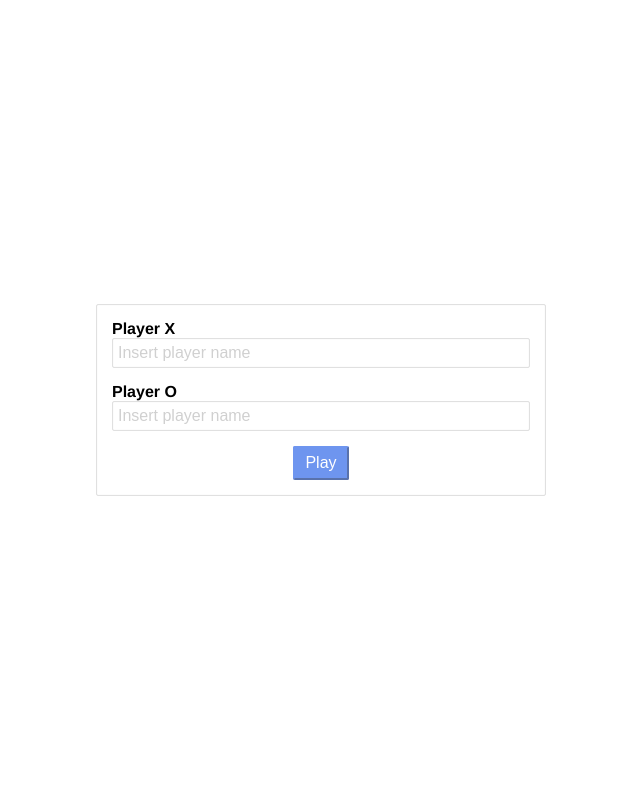
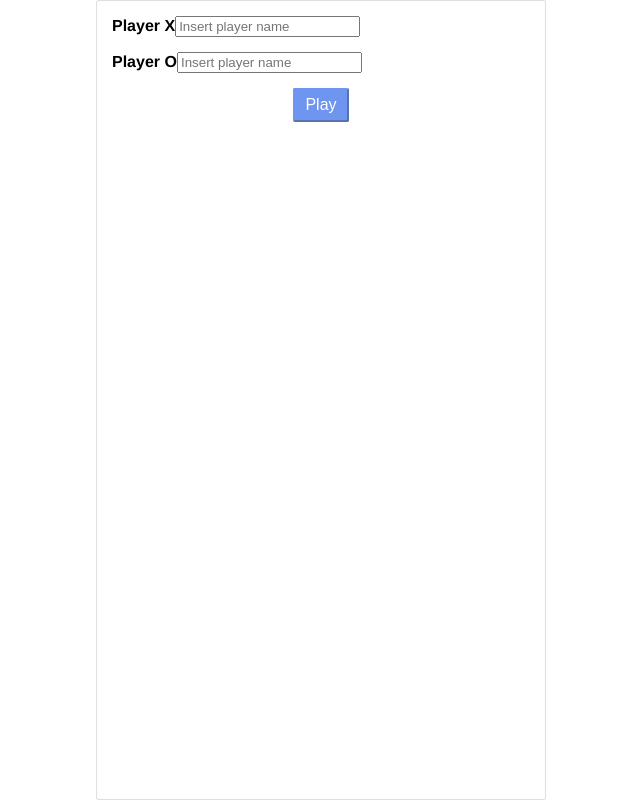
Before and after one commit to Sanfra1407/Tic-Tac-Vue, a Vue app: page / in a window 1280 px wide. Shown: the whole page, without its empty margins (319-959 px from the left). Built offline with nearby package versions, Linux system fonts and the light colour scheme.

Commit message:
Improved CSS BEM naming

```diff
--- a/src/scss/_form.scss
+++ b/src/scss/_form.scss
@@ -1,7 +1,7 @@
 .form {
-  &-input {
+  &__input {
     width: 100%;
-    padding: 5px;
+    padding: 10px;
     outline: none;
     font-size: 16px;
     box-sizing: border-box;
@@ -10,6 +10,11 @@
     &::placeholder {
       color: #D0D0D0;
     }
+  }
+
+  &__label {
+    margin-bottom: 2px;
+    display: inline-block
   }
 
   &.players {
--- a/src/scss/_grids.scss
+++ b/src/scss/_grids.scss
@@ -16,9 +16,13 @@
 .flex {
   &-container {
     display: flex;
+
+    &--players {
+      height: 100vh;
+    }
   }
 
-  &-v-centered {
+  &--v-centered {
     align-self: center;
   }
 }
```
